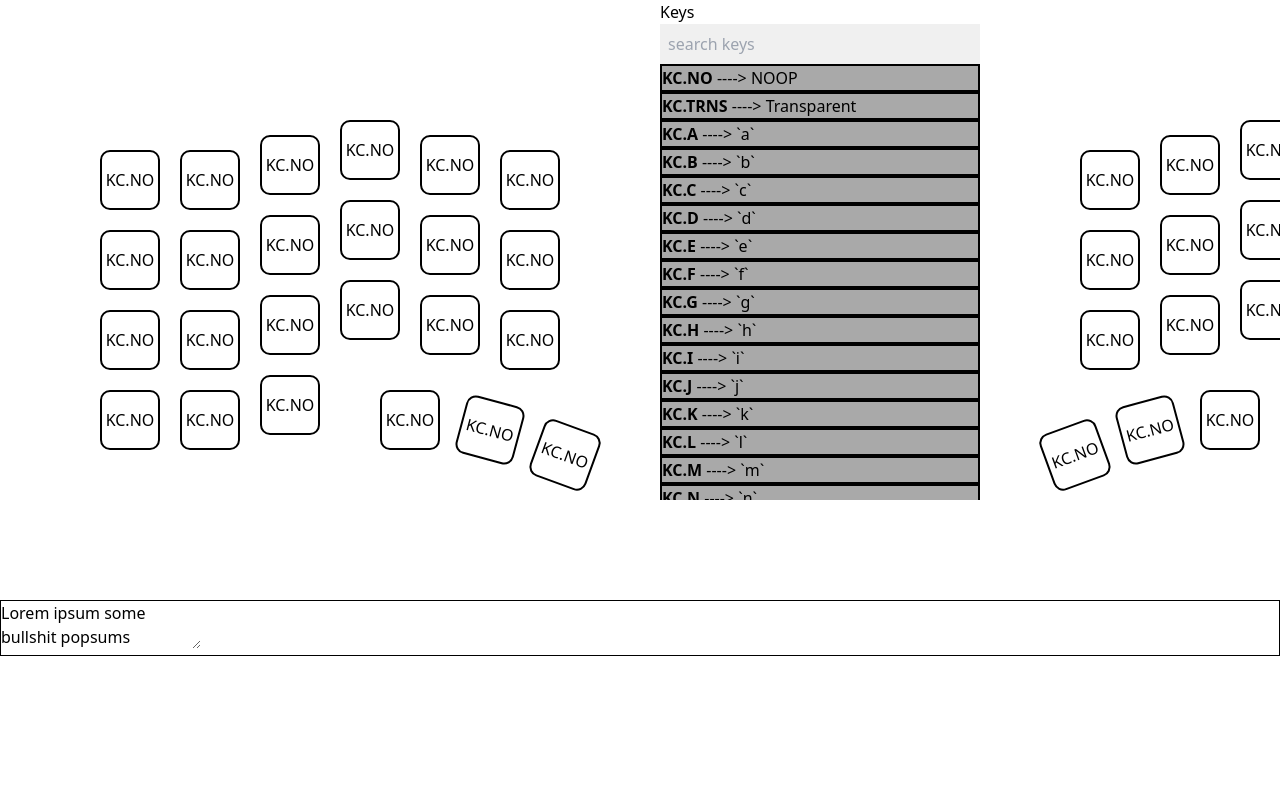
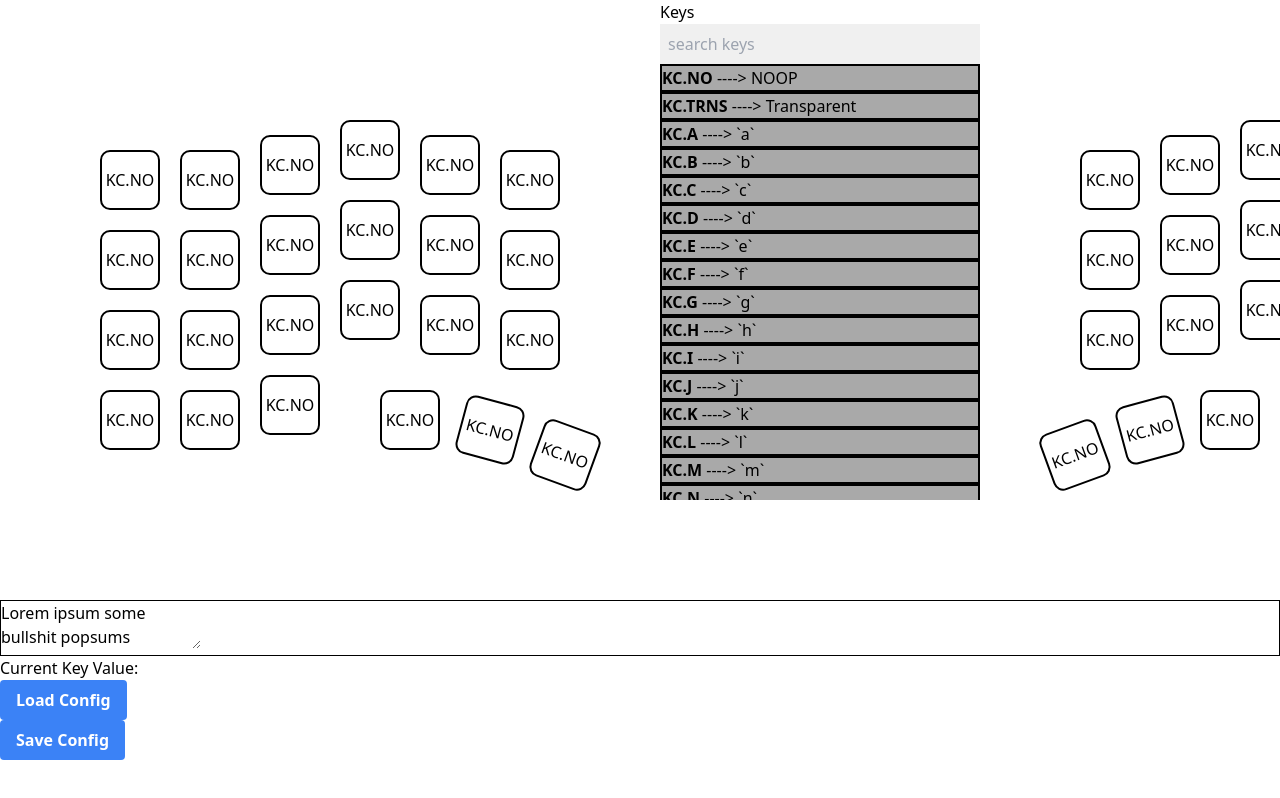
Before and after one commit to davidatdavidmarais/kmkkb, a Next.js app: page / in a window 1280 px wide. Shown: the top 798 px of the page. Built offline with nearby package versions, Linux system fonts and the light colour scheme.

Commit message:
Basic persistence on local storage

```diff
--- a/domain/types.ts
+++ b/domain/types.ts
@@ -1,3 +1,8 @@
+export type BoardConfig = {
+    Left: Board
+    Right: Board
+}
+
 export type Board = {
     Left: boolean
     Keys: Key[]
--- a/pages/index.tsx
+++ b/pages/index.tsx
@@ -31,24 +31,36 @@ export default function Index() {
     }
 
     function handleClick(left: boolean, keyIndex: number, key: Key) {
-        var board:BoardType;
-
         setCurrentKey({
             Index: keyIndex,
             Left: left,
         })
+    }
 
-        if (left) {
-            board = {...leftBoard};
-            board.Keys = board.Keys.slice()
-            board.Keys[keyIndex].Value = "YES";
-            setLeftBoard(board);
-        } else {
-            board = {...rightBoard};
-            board.Keys = board.Keys.slice()
-            board.Keys[keyIndex].Value = "YES";
-            setRightBoard(board);
+    function getValue(): string {
+        if (currentKey === undefined) {
+            return "";
         }
+
+        if (currentKey?.Left) {
+            return leftBoard.Keys[currentKey.Index].Value;
+        }
+
+        return rightBoard.Keys[currentKey.Index].Value;
+    }
+
+    function save() {
+        localStorage.setItem("boardconfig", JSON.stringify({
+            left: leftBoard,
+            right: rightBoard
+        }))
+    }
+
+    function load() {
+        const config = JSON.parse(localStorage.getItem('boardconfig') || '{}');
+        setLeftBoard(config.left);
+        setRightBoard(config.right);
+        setCurrentKey(undefined);
     }
 
     return (
@@ -56,11 +68,22 @@ export default function Index() {
             <div className={"boards"}>
                 <Board classes={"board left"} board={leftBoard} onKeyDown={handleKeyDown} onClick={handleClick}></Board>
                 <SearchComponent></SearchComponent>
-                <Board classes={"board right"} board={rightBoard} onKeyDown={handleKeyDown} onClick={handleClick}></Board>
+                <Board classes={"board right"} board={rightBoard} onKeyDown={handleKeyDown}
+                       onClick={handleClick}></Board>
             </div>
             <div className={"inputbox"}>
                 <InputBox setInput={setInput}></InputBox>
             </div>
-      </div>
+            <div>
+                Current Key Value:
+                <input value={getValue()}/>
+            </div>
+            <div>
+                <button className={"bg-blue-500 hover:bg-blue-700 text-white font-bold py-2 px-4 rounded"} onClick={load}>Load Config</button>
+            </div>
+            <div>
+                <button className={"bg-blue-500 hover:bg-blue-700 text-white font-bold py-2 px-4 rounded"} onClick={save}>Save Config</button>
+            </div>
+        </div>
     );
 }
```
